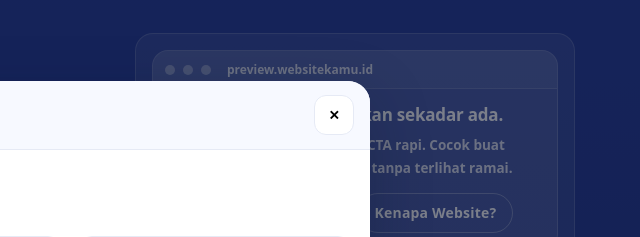
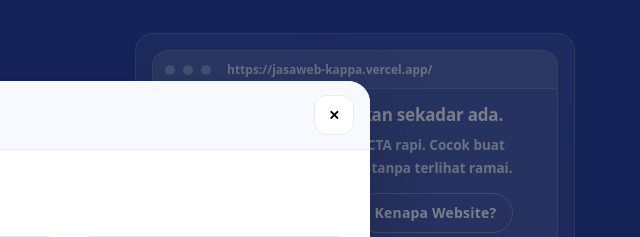
Before and after one commit to aliprezkyaditiya-pixel/Jasa-Website, a plain HTML site: page index.html in a window 1280 px wide. Shown: the part 145-382 px from the top of the page, 640-1280 px from the left. Drawn offline with Linux system fonts and the light colour scheme.

Commit message:
Update index.html

```diff
--- a/index.html
+++ b/index.html
@@ -731,7 +731,7 @@
           <div class="hero-preview">
             <div class="preview-top">
               <span class="pdot"></span><span class="pdot"></span><span class="pdot"></span>
-              <span style="margin-left:8px">preview.websitekamu.id</span>
+              <span style="margin-left:8px">https://jasaweb-kappa.vercel.app/</span>
             </div>
             <div class="preview-body">
               <h3>Website yang “niat”, bukan sekadar ada.</h3>
```
